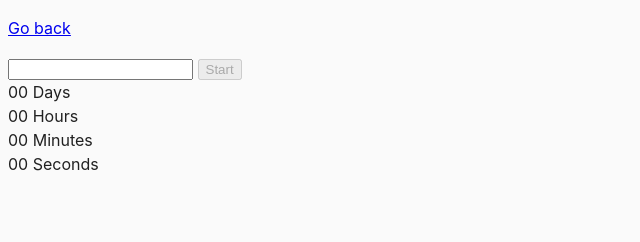
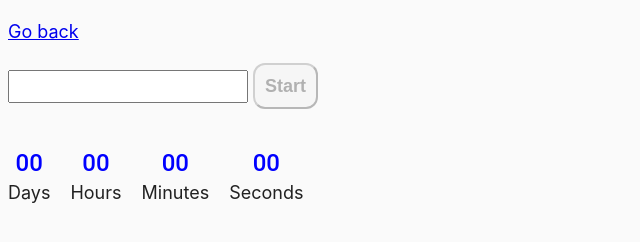
Before and after one commit to vsdmitriy17/goit-js-hw-09, a website built with Parcel: page src/02-timer.html in a window 1280 px wide. Shown: the whole page, without its empty margins (0-640 px from the left). Built offline with nearby package versions, Linux system fonts and the light colour scheme.

Commit message:
tasks/css

```diff
--- a/src/02-timer.html
+++ b/src/02-timer.html
@@ -4,12 +4,14 @@
     <meta charset="UTF-8" />
     <meta name="viewport" content="width=device-width, initial-scale=1.0" />
     <title>Countdown timer</title>
+    <link rel="preconnect" href="https://fonts.googleapis.com">
+    <link rel="preconnect" href="https://fonts.gstatic.com" crossorigin>
     <link rel="stylesheet" href="css/common.css" />
   </head>
   <body>
     <p><a href="index.html">Go back</a></p>
 
-    <input type="text" id="datetime-picker" />
+    <input class="input" type="text" id="datetime-picker" />
     <button type="button" data-start>Start</button>
 
     <div class="timer">
--- a/src/css/common.css
+++ b/src/css/common.css
@@ -9,10 +9,58 @@ body {
   -moz-osx-font-smoothing: grayscale;
   background-color: #fafafa;
   color: #212121;
+  font-weight: 400;
+  font-size: 18px;
   line-height: 1.5;
+  letter-spacing: 0.03;
 }
 
 img {
   display: block;
   max-width: 100%;
 }
+
+button {
+  border-radius: 12px;
+  padding: 10px;
+  font-weight: 700;
+  font-size: 18px;
+  line-height: 1.23;
+  letter-spacing: 0.02;
+}
+
+.timer {
+  display: flex;
+  margin-top: 40px;
+}
+
+.field {
+  display: flex;
+  flex-direction: column;
+  justify-content: center;
+  align-items: center;
+}
+
+.field:not(:last-child) {
+    margin-right: 20px;
+  }
+
+.value {
+  color: blue;
+  font-family: Roboto;
+  font-weight: 500;
+  font-size: 24px;
+  line-height: 1.23;
+  letter-spacing: 0.03;
+}
+
+.label_3:not(:last-child) {
+    margin-right: 20px;
+  }
+
+.input {
+  font-weight: 400;
+  font-size: 18px;
+  line-height: 1.5;
+  letter-spacing: 0.03;
+}
```
Also changed, not shown: src/03-promises.html (+8 -6 lines), src/js/03-promises.js (+4 -4 lines).
